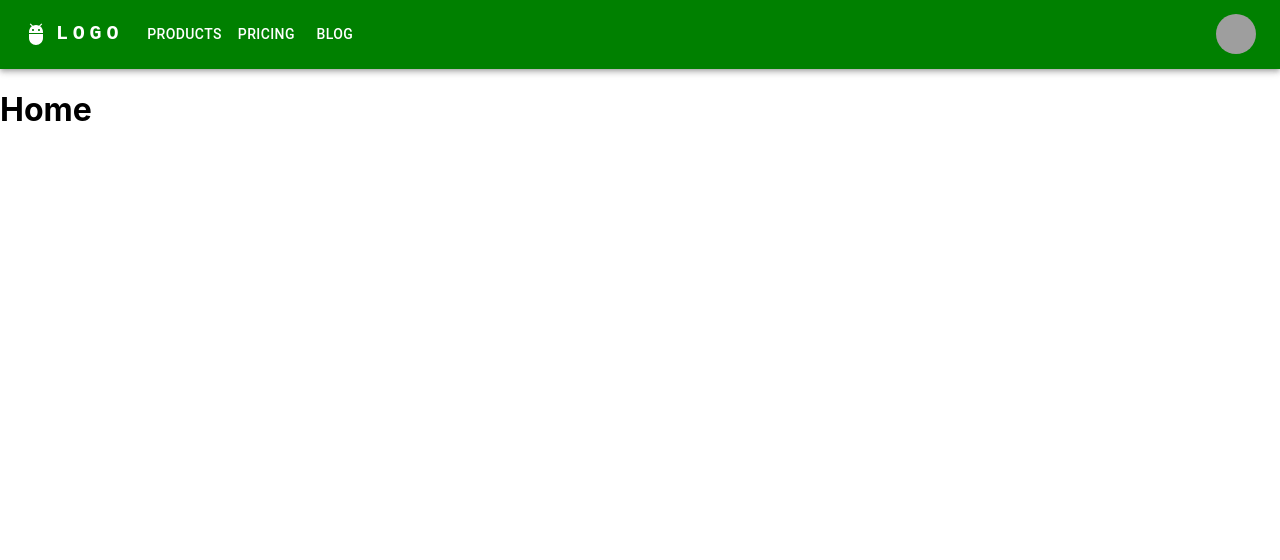
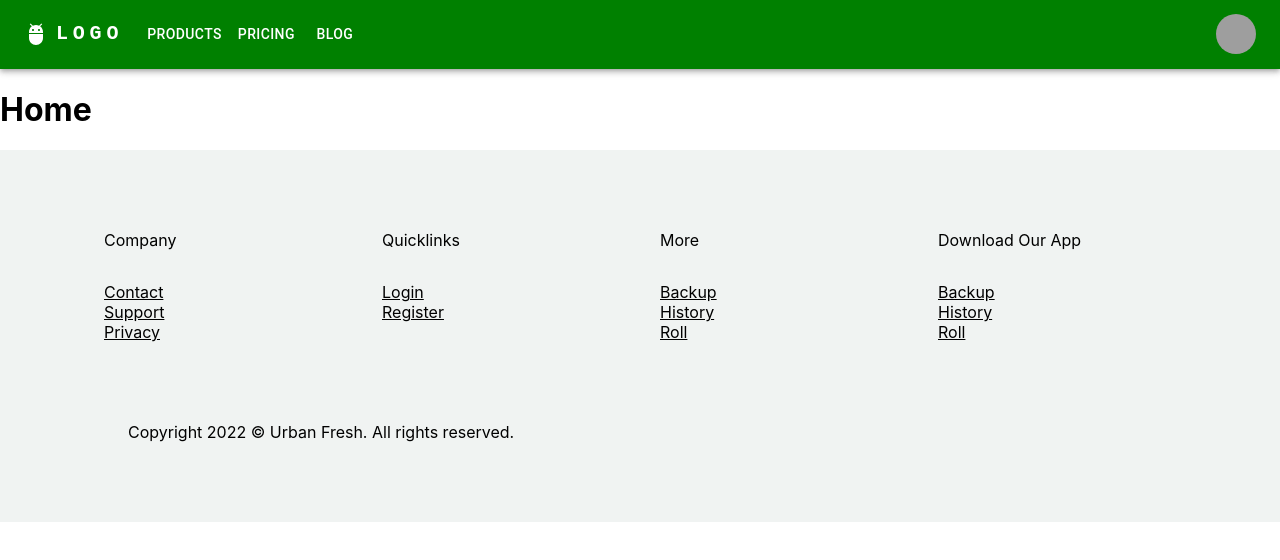
Before and after one commit to arunajithin/cs-coding-bootcamp-milestone-4, a React (Create React App) app: page / in a window 1280 px wide. Shown: the top 560 px of the page. Built offline with nearby package versions, Linux system fonts and the light colour scheme; grey boxes are pictures that could not be loaded.

Commit message:
footer and fonts added

```diff
--- a/src/App.css
+++ b/src/App.css
@@ -1,3 +1,14 @@
+@import url('https://fonts.googleapis.com/css2?family=Roboto:wght@100;400&display=swap');
+@import url('https://fonts.googleapis.com/css2?family=PT+Serif:wght@400;700&display=swap');
+
+body, html {
+    font-family: 'Roboto', sans-serif;
+    -moz-osx-font-smoothing: grayscale;
+    -webkit-font-smoothing: antialiased;
+}
+
+h1,h2,h3,h4,h5,h6{font-family: 'PT Serif', serif; font-weight: 700;}
+
 .App {
   text-align: center;
 }
--- a/src/Footer.js
+++ b/src/Footer.js
@@ -0,0 +1,106 @@
+import { Typography } from '@mui/material';
+import Box from '@mui/material/Box';
+import Container from '@mui/material/Container';
+import Grid from '@mui/material/Grid';
+import Link from '@mui/material/Link';
+
+function Footer() {
+    return (
+        <footer>
+      <Box
+        px={{ xs: 3, sm: 10 }}
+        py={{ xs: 5, sm: 10 }}
+        bgcolor="#f0f3f2"
+        color="black"
+      >
+        <Container maxWidth="lg">
+          <Grid container spacing={5}>
+            <Grid item xs={12} sm={3}>
+              <Box variant="h6" mb={4}>Company</Box>
+              <Box>
+                <Link href="/" color="inherit">
+                  Contact
+                </Link>
+              </Box>
+              <Box>
+                <Link href="/" color="inherit">
+                  Support
+                </Link>
+              </Box>
+              <Box>
+                <Link href="/" color="inherit">
+                  Privacy
+                </Link>
+              </Box>
+            </Grid>
+            <Grid item xs={12} sm={3}>
+              <Box variant="h6" mb={4}>Quicklinks</Box>
+              <Box>
+                <Link href="/" color="inherit">
+                  Login
+                </Link>
+              </Box>
+              <Box>
+                <Link href="/" color="inherit">
+                  Register
+                </Link>
+              </Box>
+            </Grid>
+            <Grid item xs={12} sm={3}>
+              <Box variant="h6" mb={4}>More</Box>
+              <Box>
+                <Link href="/" color="inherit">
+                  Backup
+                </Link>
+              </Box>
+              <Box>
+                <Link href="/" color="inherit">
+                  History
+                </Link>
+              </Box>
+              <Box>
+                <Link href="/" color="inherit">
+                  Roll
+                </Link>
+              </Box>
+            </Grid>
+            <Grid item xs={12} sm={3}>
+              <Box variant="h6" mb={4}>Download Our App</Box>
+              <Box>
+                <Link href="/" color="inherit">
+                  Backup
+                </Link>
+              </Box>
+              <Box>
+                <Link href="/" color="inherit">
+                  History
+                </Link>
+              </Box>
+              <Box>
+                <Link href="/" color="inherit">
+                  Roll
+                </Link>
+              </Box>
+            </Grid>
+          </Grid>
+          <Box pt={{ xs: 5, sm: 10 }} pb={{ xs: 5, sm: 0 }}>
+            <Container maxWidth="lg">
+                <Grid container spacing={2}>
+                    <Grid item xs={6} md={6}>
+                        <Typography variant='p'>Copyright {new Date().getFullYear()} © Urban Fresh. All rights reserved.
+                        </Typography>
+                    </Grid>
+                    <Grid item xs={6} md={6}>
+
+                    </Grid>
+                </Grid>
+            </Container>
+          </Box>
+        </Container>
+      </Box>
+    </footer>
+    )
+}
+
+
+export default Footer;
--- a/src/LayoutRoute.js
+++ b/src/LayoutRoute.js
@@ -1,12 +1,14 @@
 import React from 'react';
 import { Route } from 'react-router-dom';
 import ResponsiveHeader from './ResponsiveHeader';
+import Footer from './Footer';
 
 function LayoutRoute(props){
     return(
         <React.Fragment>
             <ResponsiveHeader {...props}/>
             <Route path={props.path} exact={props.exact} component={props.component}/>
+            <Footer/>
         </React.Fragment>
     )
 }
```
